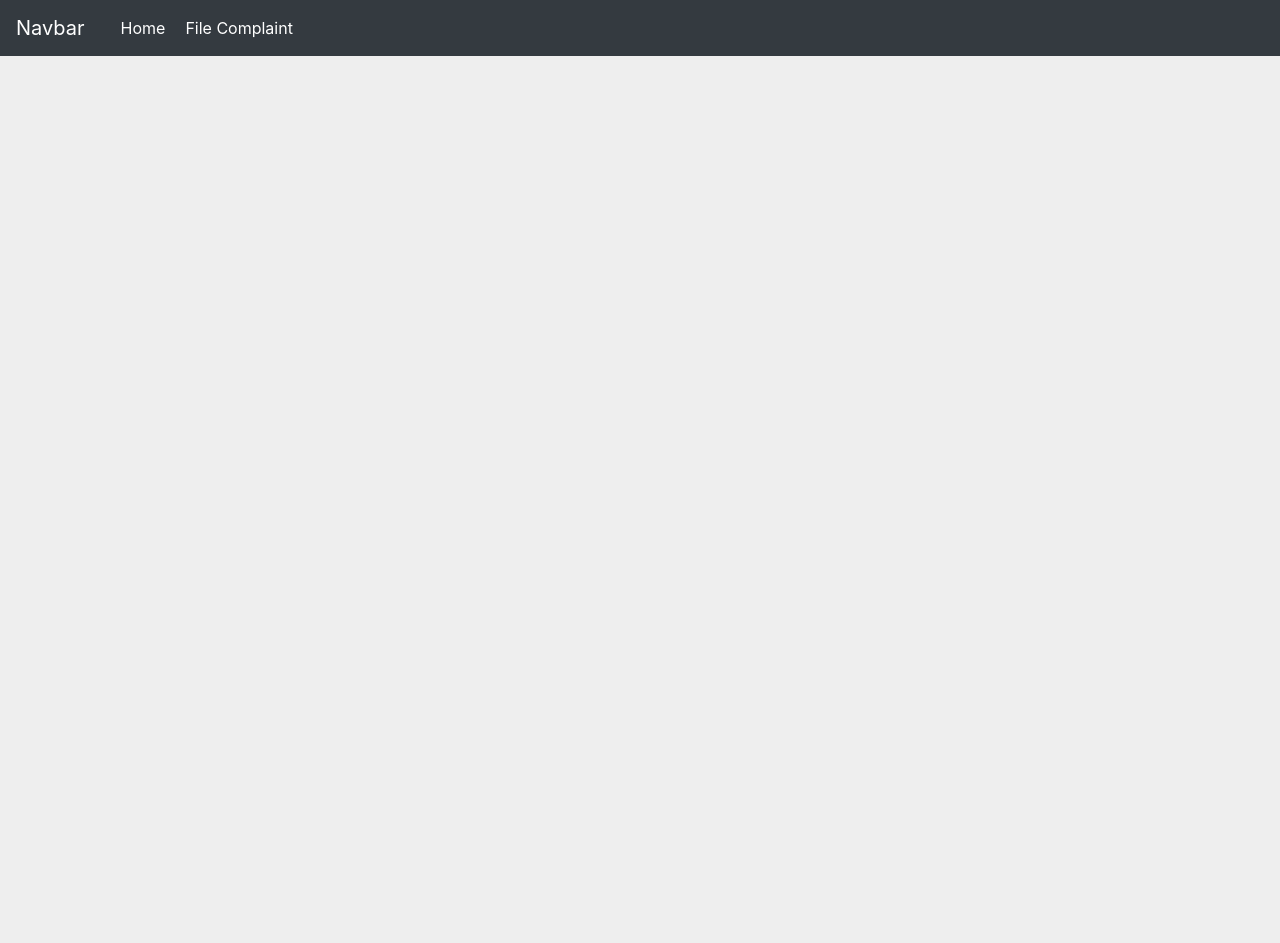
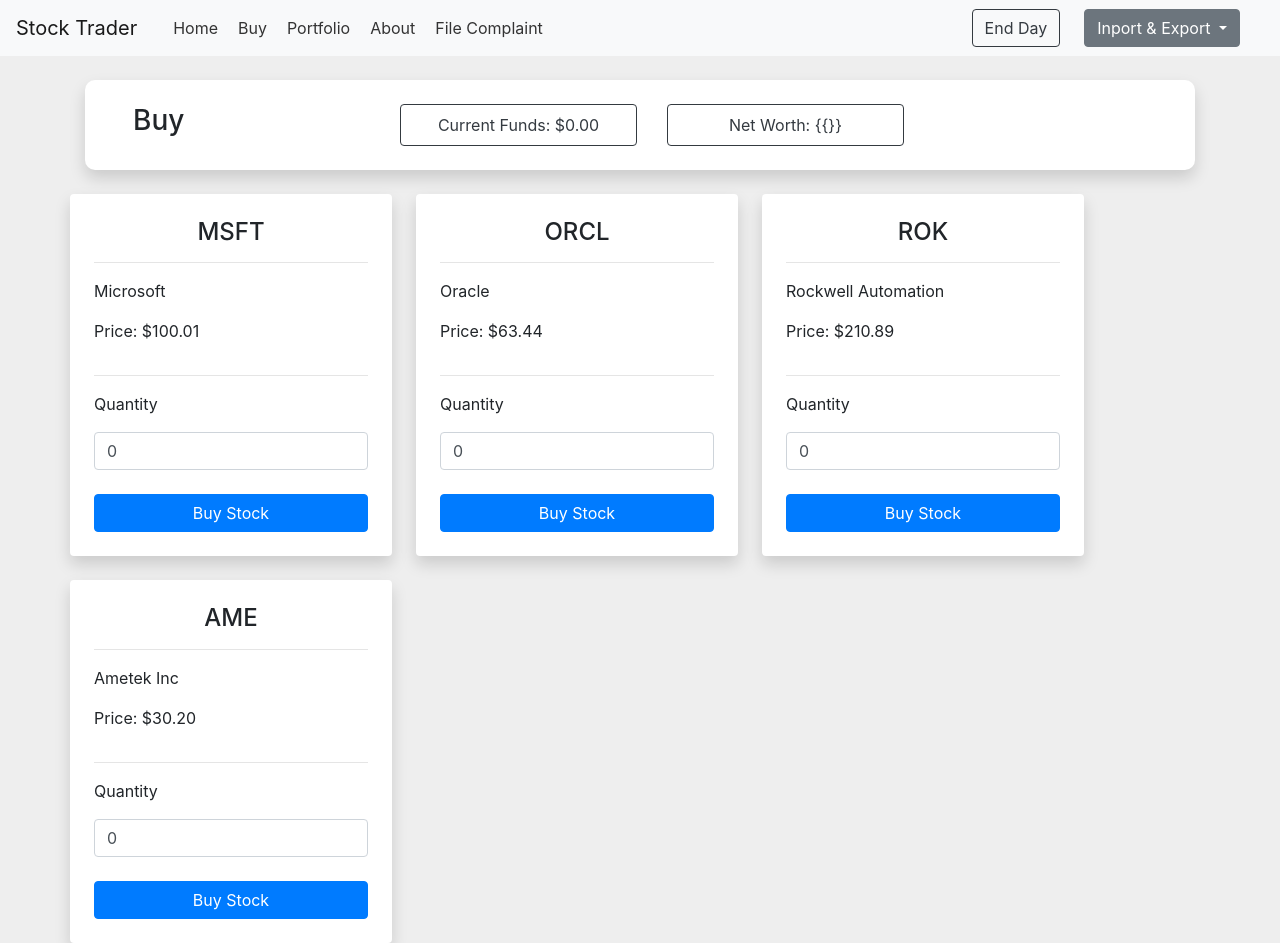
Before and after one commit to jingle1000/vue-stock-trader, a Vue app: page /buy in a window 1280 px wide. Before the commit the page ends 800 px from the top, so only its background shows below. Built offline with nearby package versions, Linux system fonts and the light colour scheme.

Commit message:
Create/Update UI components

```diff
--- /dev/null
+++ b/src/components/AccountDetails.vue
@@ -0,0 +1,46 @@
+<template>
+    <div>
+        <div class="card p-4 shadow mx-auto">
+            <h3 class="text-center">Account Details</h3>
+            <hr>
+            <p>Current funds: ${{ userFunds }}</p>
+            <hr>
+            <label for="funds">Add Funds</label>
+            <input type="number" value="0" v-model="funds" class="form-control">
+            <button class="btn btn-primary btn-block mt-4" @click="addFunds">Add Funds</button>
+        </div>
+    </div>
+</template>
+
+<script>
+export default {
+    data() {
+        return {
+            funds: 0.00,
+        }
+    },
+    computed: {
+        userFunds() {
+            return parseFloat(Math.round(this.$store.state.userFunds * 100) / 100).toFixed(2);
+        }
+    },
+    methods: {
+        addFunds() {
+            this.$store.commit('addUserFunds', this.funds);
+        }
+    }
+}
+</script>
+
+<style scoped>
+p {
+    padding: 0;
+    margin: 0;
+}
+.card {
+    max-width: auto !important;
+    width: auto !important;
+    border: none;
+    border-radius: 10px;
+}
+</style>
--- /dev/null
+++ b/src/components/AccountFunds.vue
@@ -0,0 +1,54 @@
+<template>
+    <div>
+        <div class="account-funds p-4 shadow mx-auto">
+            <div class="row pl-4">
+                <div class="col-3">
+                    <h3>{{ title }}</h3>
+                </div>
+                <div class="col-3">
+                    <button class="btn btn-outline-dark btn-block">Current Funds: ${{ userFunds }}</button>
+                </div>
+                <div class="col-3">
+                    <button class="btn btn-outline-dark btn-block">Net Worth: {{}}</button>
+                </div>
+            </div>
+        </div>
+    </div>
+</template>
+
+<script>
+export default {
+    props: ["title"],
+    data() {
+        return {
+            funds: 0.00,
+        }
+    },
+    computed: {
+        userFunds() {
+            return parseFloat(Math.round((this.$store.state.userFunds) * 100) / 100).toFixed(2);;
+        }
+    },
+    methods: {
+        addFunds() {
+            this.$store.commit('addUserFunds', this.funds);
+        }
+    }
+}
+</script>
+
+<style scoped>
+p {
+    padding: 0;
+    margin: 0;
+}
+.account-funds {
+    background: white;
+    border-radius: 10px;
+}
+.col-3 {
+    display: flex;
+    justify-content: baseline;
+    align-content: center;
+}
+</style>
--- a/src/components/Nav.vue
+++ b/src/components/Nav.vue
@@ -1,7 +1,7 @@
 <template>
     <div>
-        <nav class="navbar navbar-expand-md navbar-dark bg-dark">
-            <a class="navbar-brand" href="#">Navbar</a>
+        <nav class="navbar navbar-expand-md navbar-light bg-light">
+            <a class="navbar-brand" href="#">Stock Trader</a>
             <button class="navbar-toggler" type="button" data-toggle="collapse" data-target="#navbarsExampleDefault"
                 aria-controls="navbarsExampleDefault" aria-expanded="false" aria-label="Toggle navigation">
                 <span class="navbar-toggler-icon"></span>
@@ -10,12 +10,33 @@
             <div class="collapse navbar-collapse" id="navbarsExampleDefault">
                 <ul class="navbar-nav mr-auto">
                     <li class="nav-item active">
-                        <router-link to="/Home">Home</router-link>
+                        <router-link to="/">Home</router-link>
+                    </li>
+                    <li>
+                        <router-link to="/buy">Buy</router-link>
+                    </li>
+                    <li>
+                        <router-link to="/portfolio">Portfolio</router-link>
+                    </li>
+                    <li>
+                        <router-link to="/about">About</router-link>
                     </li>
                     <li>
                         <router-link to='/complaint'>File Complaint</router-link>
                     </li>
                 </ul>
+            </div>
+            <button class="btn btn-outline-dark mr-4">End Day</button>
+            <div class="dropdown pr-4">
+                <button class="btn btn-secondary dropdown-toggle" type="button" id="dropdownMenuButton"
+                    data-toggle="dropdown" aria-haspopup="true" aria-expanded="false">
+                    Inport & Export
+                </button>
+                <div class="dropdown-menu" aria-labelledby="dropdownMenuButton">
+                    <a class="dropdown-item" href="#">Action</a>
+                    <a class="dropdown-item" href="#">Another action</a>
+                    <a class="dropdown-item" href="#">Something else here</a>
+                </div>
             </div>
         </nav>
     </div>
@@ -24,7 +45,7 @@
 
 <style lang="css">
     li a {
-        color: white;
+        color: #333;
         padding-left: 20px;
     }
 </style>
--- /dev/null
+++ b/src/components/PortfolioStock.vue
@@ -0,0 +1,45 @@
+<template>
+    <div class="stock card shadow mt-4 mr-4 p-4">
+       <h4 class="m-0 p-0 text-center">{{ symbol }}</h4>
+       <hr>
+       <p>{{ name }}</p>
+       <p>Price: ${{ price }}</p>
+       <hr>
+       <p>Quantity: {{ quantity }}</p>
+       <p>Total: ${{ total }}</p>
+       <button class="btn btn-primary btn-block mt-4" @click="sellStock">Sell Stock</button>
+    </div>
+</template>
+
+<script>
+export default {
+    props: ["stockArray"],
+    computed: {
+        symbol() {
+            return this.stockArray.stock.symbol;
+        },
+        name() {
+            return this.stockArray.stock.name;
+        },
+        price() {
+            return this.stockArray.stock.price;
+        },
+        quantity() {
+            return this.stockArray.quantity;
+        },
+        total() {
+
+            return parseFloat(Math.round((this.quantity * this.price) * 100) / 100).toFixed(2);
+        }
+    },
+    methods: {
+        sellStock() {
+            var data = {stock: this.stockArray, quantity: this.quantity};
+            this.$store.dispatch('addStock', data);
+        }
+    }
+}
+</script>
+
+<style>
+</style>
--- /dev/null
+++ b/src/components/Stock.vue
@@ -0,0 +1,44 @@
+<template>
+    <div class="stock card shadow mt-4 mr-4 p-4">
+       <h4 class="m-0 p-0 text-center">{{ symbol }}</h4>
+       <hr>
+       <p>{{ name }}</p>
+       <p>Price: ${{ price }}</p>
+       <hr>
+       <p>Quantity</p>
+       <input type="number" class="form-control" value="0" v-model="quantity">
+       <button class="btn btn-primary btn-block mt-4" @click="buyStock">Buy Stock</button>
+    </div>
+</template>
+
+<script>
+export default {
+    props: ["stockArray"],
+    data() {
+        return {
+            quantity: 0
+        }
+    },
+    computed: {
+        symbol() {
+            return this.stockArray.symbol;
+        },
+        name() {
+            return this.stockArray.name;
+        },
+        price() {
+            return parseFloat(Math.round(this.stockArray.price * 100) / 100).toFixed(2);
+        }
+    },
+    methods: {
+        buyStock() {
+            var data = {stock: this.stockArray, quantity: this.quantity};
+            this.$store.dispatch('addStock', data);
+        }
+    }
+}
+</script>
+
+<style>
+
+</style>
--- /dev/null
+++ b/src/components/Stocks.vue
@@ -0,0 +1,31 @@
+<template>
+    <div>
+        <div class="row">
+            <div v-for="(item, index) in stocks" :key="index">
+            <stock :stockArray=item></stock>
+        </div>
+        </div>
+    </div>
+
+</template>
+
+<script>
+    import Stock from './Stock.vue';
+
+    export default {
+        components: {
+            Stock: Stock
+        },
+        computed: {
+            stocks() {
+                return this.$store.state.stocks;
+            }
+        }
+    }
+</script>
+
+<style>
+.stock {
+    min-width: 200px;
+}
+</style>
--- a/src/views/About.vue
+++ b/src/views/About.vue
@@ -1,5 +1,5 @@
 <template>
-  <div class="about">
-    <h1>This is an about page</h1>
+  <div class="container mt-4">
+    <h1 class="text-center">This is an about page</h1>
   </div>
 </template>
--- /dev/null
+++ b/src/views/Buy.vue
@@ -0,0 +1,30 @@
+<template>
+    <div class="container pt-4">
+        <account-funds :title="title"></account-funds>
+
+        <stock-container></stock-container>
+    </div>
+</template>
+
+<script>
+import Stocks from '../components/Stocks.vue'
+import AccountFunds from '../components/AccountFunds.vue'
+export default {
+    data() {
+        return {
+            title: "Buy"
+        }
+    },
+    components: {
+        StockContainer: Stocks,
+        AccountFunds,
+    }
+}
+</script>
+
+<style>
+.card {
+    max-width: 400px;
+    border: none;
+}
+</style>
--- a/src/views/FileComplaint.vue
+++ b/src/views/FileComplaint.vue
@@ -2,14 +2,14 @@
     <div class="FileComplaint">
        <div class="container mt-4">
            <div class="card mx-auto shadow p-4">
-               <h2>File Complaint</h2>
+               <h2 class="text-center">File Complaint</h2>
                <form action="">
-                   <label for="name">Name</label>
-                   <input type="name" class="form-control" id="name">
+                   <label for="name" >Name</label>
+                   <input type="name" class="form-control" id="name" v-model="name">
                    <label for="email">Email</label>
-                   <input type="email" class="form-control" id="email">
+                   <input type="email" class="form-control" id="email" v-model="email">
                    <label for="message">Message Body</label>
-                   <textarea name="message" id="message" cols="30" rows="10" class="form-control"></textarea>
+                   <textarea name="message" id="message" cols="30" rows="10" class="form-control" v-model="message"></textarea>
                    <button class="btn btn-primary btn-block mt-4">Submit Complaint</button>
                </form>
            </div>
@@ -17,6 +17,17 @@
     </div>
 </template>
 
+<script>
+export default {
+    data() {
+        return {
+            name: 'Enter a name',
+            email: 'test@email.com',
+            message: 'Oh boy...',
+        }
+    },
+}
+</script>
 
 <style>
 .card {
--- a/src/views/Home.vue
+++ b/src/views/Home.vue
@@ -1,15 +1,21 @@
 <template>
-  <div class="home">
-    <img alt="Vue logo" src="../assets/logo.png">
+  <div class="container mt-4">
+    <account-details></account-details>
   </div>
 </template>
 
 <script>
 // @ is an alias to /src
-
+import AccountDetails from '../components/AccountDetails.vue';
 export default {
   name: 'home',
+  data() {
+        return {
+            title: "Home"
+        }
+    },
   components: {
+    AccountDetails: AccountDetails,
   }
 }
 </script>
--- /dev/null
+++ b/src/views/Portfolio.vue
@@ -0,0 +1,32 @@
+<template>
+    <div class="container mt-4">
+       <account-funds :title="title"></account-funds>
+       <div v-for="(key, index) in purchases" :key="index">
+           <portfolio-stock :stockArray="key"></portfolio-stock>
+       </div>
+    </div>
+</template>
+
+<script>
+import PortfolioStock from '../components/PortfolioStock.vue';
+import AccountFunds from '../components/AccountFunds.vue'
+export default {
+    data() {
+        return {
+            title: "Portfolio"
+        }
+    },
+    components: {
+        PortfolioStock,
+        AccountFunds
+    },
+    computed: {
+        purchases() {
+            return this.$store.state.userPurchases;
+        }
+    },
+}
+</script>
+
+<style>
+</style>
```
